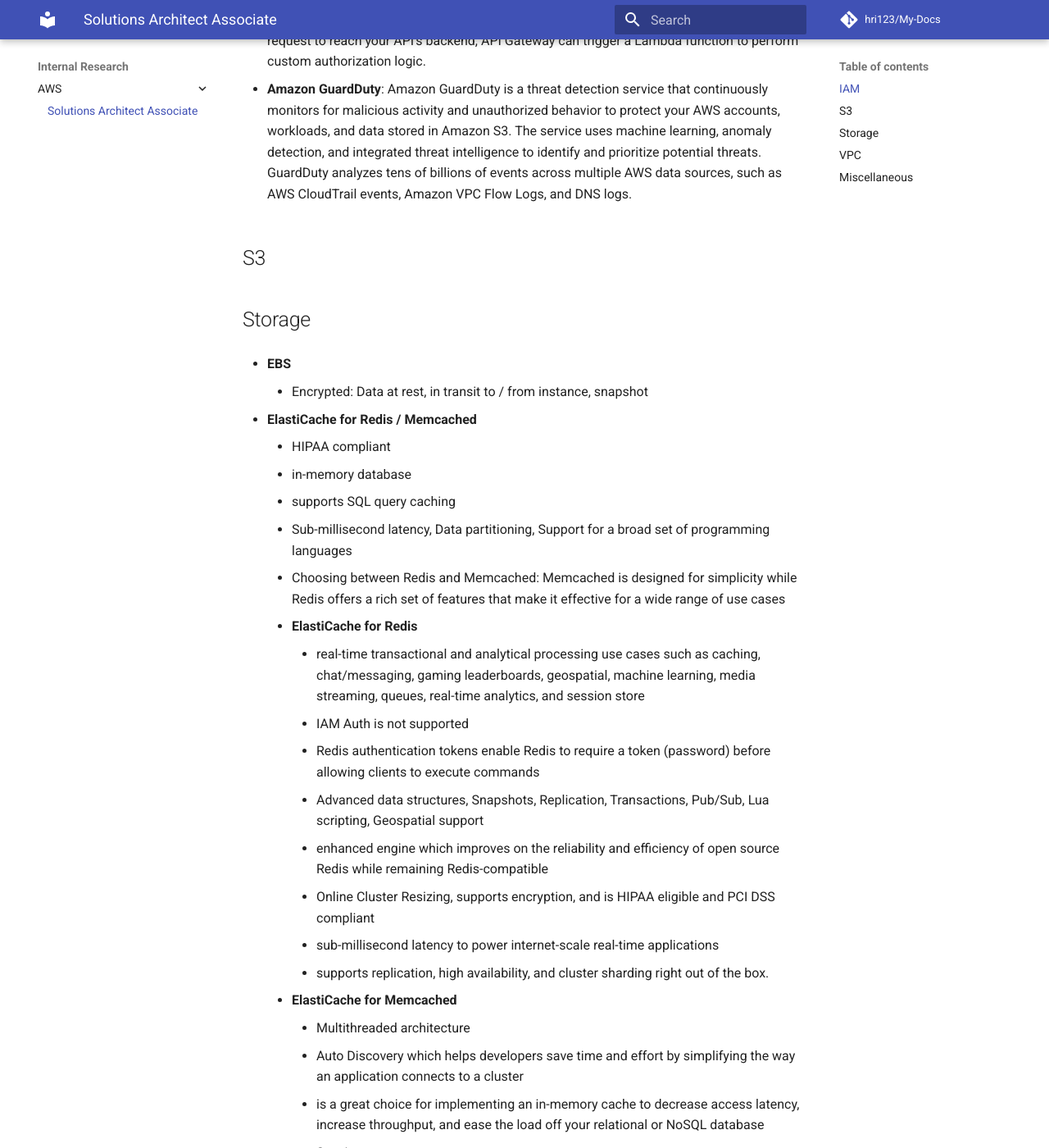
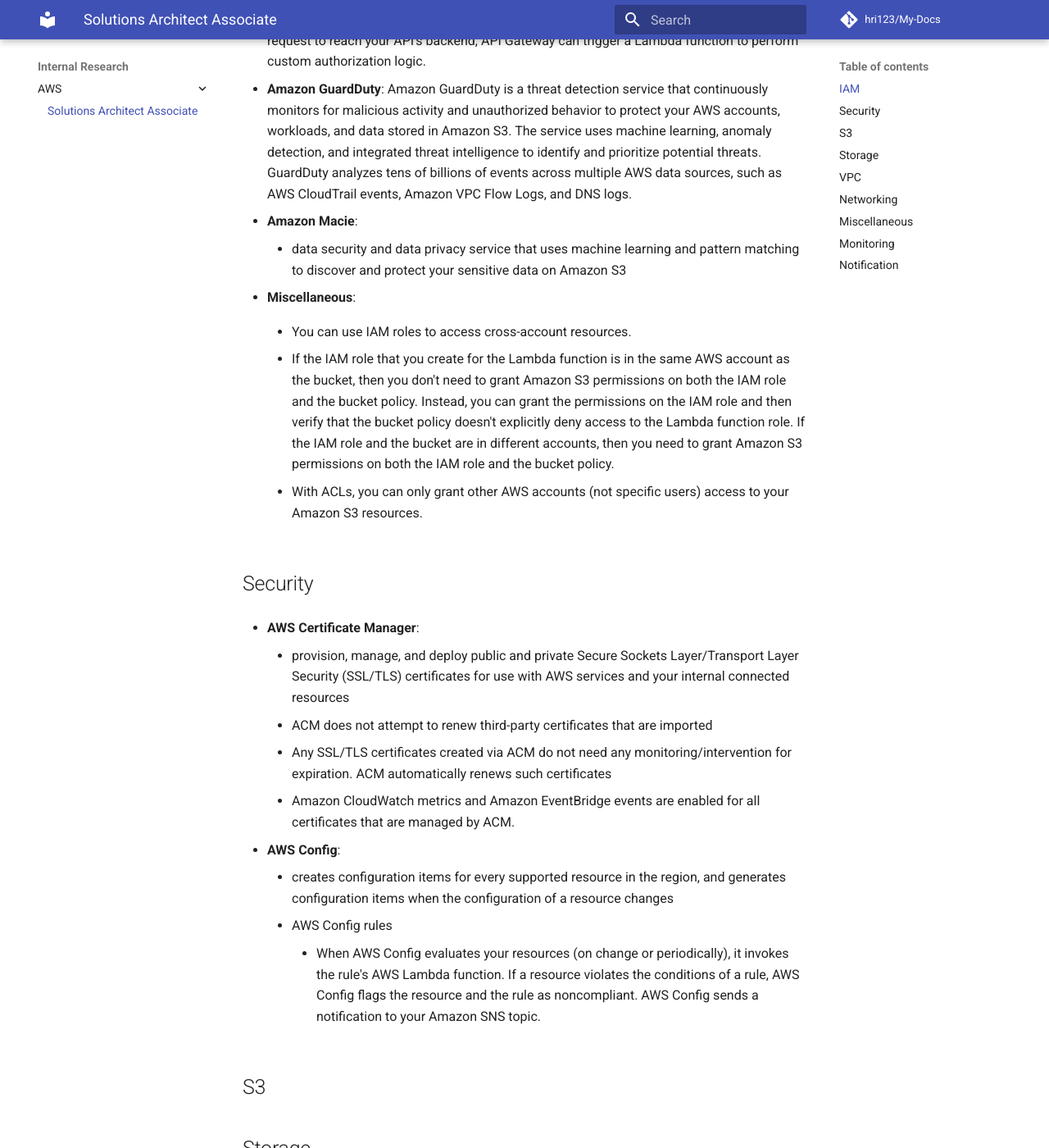
Before and after one commit to hri123/My-Docs, an MkDocs documentation site: the page built from docs/Internal Research/AWS/Solutions-Architect-Associate.md, in a window 1280 px wide and 1400 px high, scrolled down 629 px. Shown: the whole window at 82% size. Built offline with MkDocs 1.6.1 and Material for MkDocs 9.7.7, drawn with Linux system fonts in a browser that asks for light colours; comment, search, counter and statistics services are not loaded; some of the changed text lies outside the part shown.

Commit message:
Update Solutions-Architect-Associate.md

```diff
--- a/docs/Internal Research/AWS/Solutions-Architect-Associate.md
+++ b/docs/Internal Research/AWS/Solutions-Architect-Associate.md
@@ -11,6 +11,29 @@
 - **API Gateway Lambda authorizer**: is a feature in Amazon API Gateway, before allowing a request to reach your API's backend, API Gateway can trigger a Lambda function to perform custom authorization logic.
 
 - **Amazon GuardDuty**: Amazon GuardDuty is a threat detection service that continuously monitors for malicious activity and unauthorized behavior to protect your AWS accounts, workloads, and data stored in Amazon S3. The service uses machine learning, anomaly detection, and integrated threat intelligence to identify and prioritize potential threats. GuardDuty analyzes tens of billions of events across multiple AWS data sources, such as AWS CloudTrail events, Amazon VPC Flow Logs, and DNS logs.
+
+- **Amazon Macie**:
+    - data security and data privacy service that uses machine learning and pattern matching to discover and protect your sensitive data on Amazon S3
+
+- **Miscellaneous**:
+    - You can use IAM roles to access cross-account resources.
+
+    - If the IAM role that you create for the Lambda function is in the same AWS account as the bucket, then you don't need to grant Amazon S3 permissions on both the IAM role and the bucket policy. Instead, you can grant the permissions on the IAM role and then verify that the bucket policy doesn't explicitly deny access to the Lambda function role. If the IAM role and the bucket are in different accounts, then you need to grant Amazon S3 permissions on both the IAM role and the bucket policy.
+
+    - With ACLs, you can only grant other AWS accounts (not specific users) access to your Amazon S3 resources.
+
+## Security
+
+- **AWS Certificate Manager**:
+    - provision, manage, and deploy public and private Secure Sockets Layer/Transport Layer Security (SSL/TLS) certificates for use with AWS services and your internal connected resources
+    - ACM does not attempt to renew third-party certificates that are imported
+    - Any SSL/TLS certificates created via ACM do not need any monitoring/intervention for expiration. ACM automatically renews such certificates
+    - Amazon CloudWatch metrics and Amazon EventBridge events are enabled for all certificates that are managed by ACM.
+
+- **AWS Config**:
+    - creates configuration items for every supported resource in the region, and generates configuration items when the configuration of a resource changes
+    - AWS Config rules
+        - When AWS Config evaluates your resources (on change or periodically), it invokes the rule's AWS Lambda function. If a resource violates the conditions of a rule, AWS Config flags the resource and the rule as noncompliant. AWS Config sends a notification to your Amazon SNS topic.
 
 
 
@@ -97,6 +120,33 @@
 
 - **VPN CloudHub** operates on a simple hub-and-spoke model that you can use with or without a VPC
 
+- **transit gateway**
+    - A transit gateway is a network transit hub that you can use to interconnect VPCs and on-premises networks, **VPC peering** between all VPCs is an inelegant and clumsy way
+    - MTU is 8500 bytes (VPN is 1500)
+    - transit gateway route table
+
+## Networking
+
+- **Application Load Balancer**
+    - If a target group contains only unhealthy registered targets, the load balancer nodes route requests across its unhealthy targets
+
+- **Security Group**
+    - acts as a virtual firewall for EC2 instances to control incoming and outgoing traffic
+
+
 ## Miscellaneous
 
 - **CloudFront**:
+
+
+## Monitoring
+
+- **CloudWatch**:
+
+
+## Notification
+
+- **SNS**
+
+
+- **Amazon EventBridge**:
```
